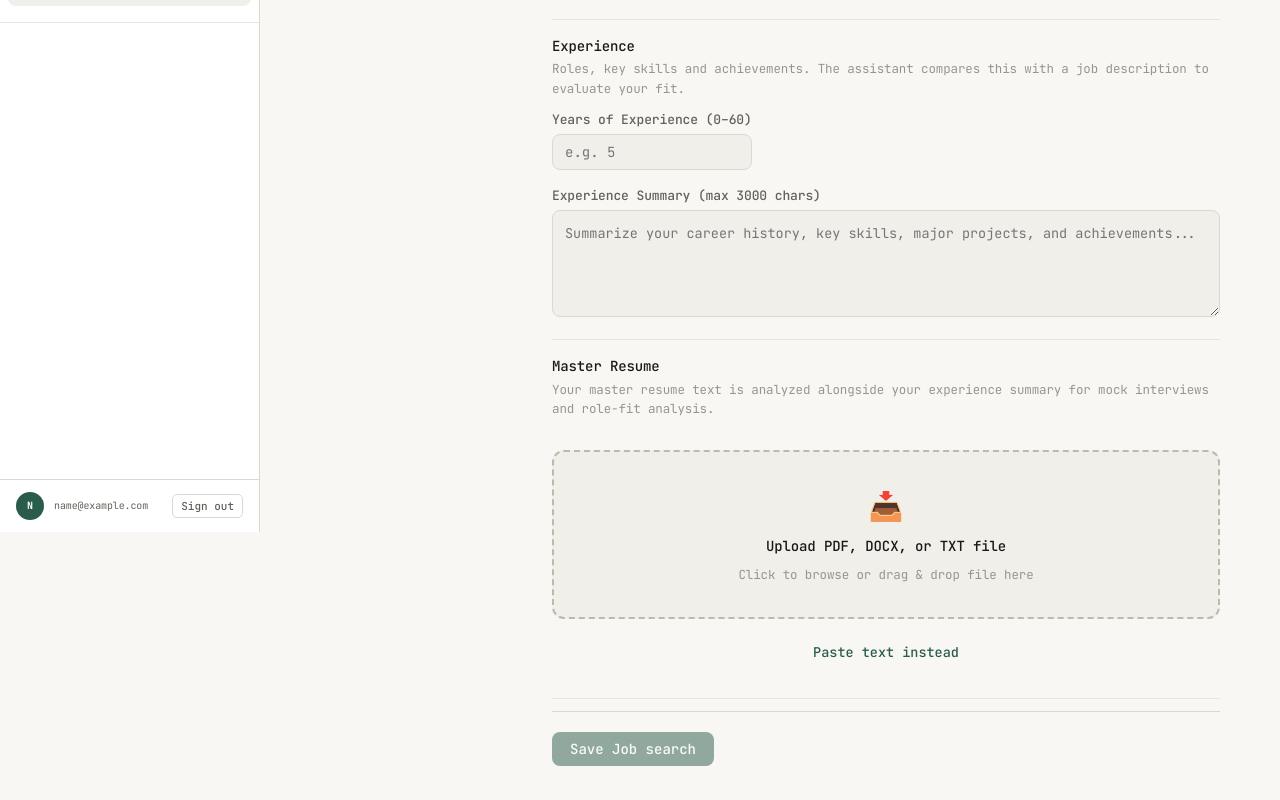
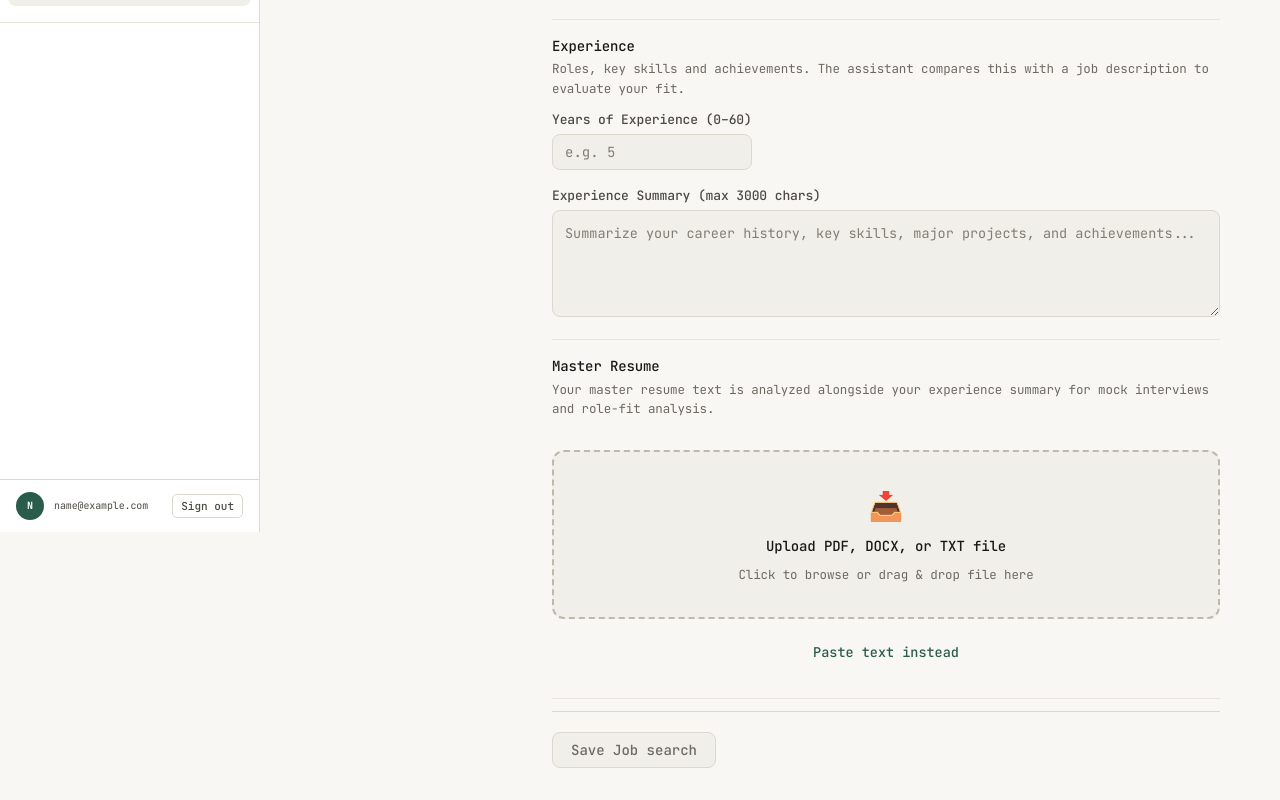
Before and after one commit to bangarukondabollapally/hiretrack-frontend, a React (Vite) app: page /profile in a window 1280 px wide. Shown: the part 268-1068 px from the top of the page. Built offline with nearby package versions, Linux system fonts and the light colour scheme; no server answers; sample sign-in values are in the browser's storage.

Commit message:
style: fix text contrast for disabled buttons, inputs, and placeholders

```diff
--- a/src/index.css
+++ b/src/index.css
@@ -133,7 +133,10 @@ button:disabled {
 }
 
 .btn-primary:disabled {
-  opacity: 0.6;
+  background-color: var(--surface-sunken);
+  color: var(--text-tertiary);
+  border: 1px solid var(--border);
+  opacity: 1;
   cursor: not-allowed;
 }
 
@@ -156,6 +159,11 @@ button:disabled {
 
 .btn-secondary:hover {
   background-color: var(--surface-sunken);
+}
+
+.btn-secondary:disabled {
+  opacity: 0.6;
+  cursor: not-allowed;
 }
 
 @media (max-width: 480px) {
@@ -182,6 +190,13 @@ select {
   transition: border-color var(--transition-fast), box-shadow var(--transition-fast);
 }
 
+input::placeholder,
+textarea::placeholder,
+select::placeholder {
+  color: var(--text-tertiary);
+  opacity: 0.85;
+}
+
 input:focus-visible,
 textarea:focus-visible,
 select:focus-visible {
--- a/src/profile/ProfilePage.css
+++ b/src/profile/ProfilePage.css
@@ -312,7 +312,10 @@
 }
 
 .btn-primary:disabled {
-  opacity: 0.5;
+  background-color: var(--surface-sunken);
+  color: var(--text-tertiary);
+  border: 1px solid var(--border);
+  opacity: 1;
   cursor: not-allowed;
 }
 
--- a/src/styles/tokens.css
+++ b/src/styles/tokens.css
@@ -40,10 +40,10 @@
   --surface-sunken: #F1EFE9;  /* Recessed: input backgrounds, active nav, user bubbles */
   --surface-mid: #ECEAE3;     /* Slightly deeper recess — table headers, badges */
 
-  /* Text */
+  /* Text — high contrast warm tones for WCAG compliance */
   --text-primary: #1A1917;    /* Near-black, warm-toned */
-  --text-secondary: #64615A;  /* Muted gray-brown */
-  --text-tertiary: #9A958C;   /* Metadata, placeholders, disabled */
+  --text-secondary: #4D4A43;  /* Muted charcoal-brown */
+  --text-tertiary: #6E6A61;   /* Clear metadata, placeholders, disabled text */
 
   /* Letter spacing token — per 3.6 (floored at -0.02em) */
   --letter-spacing: -0.01em;
```
